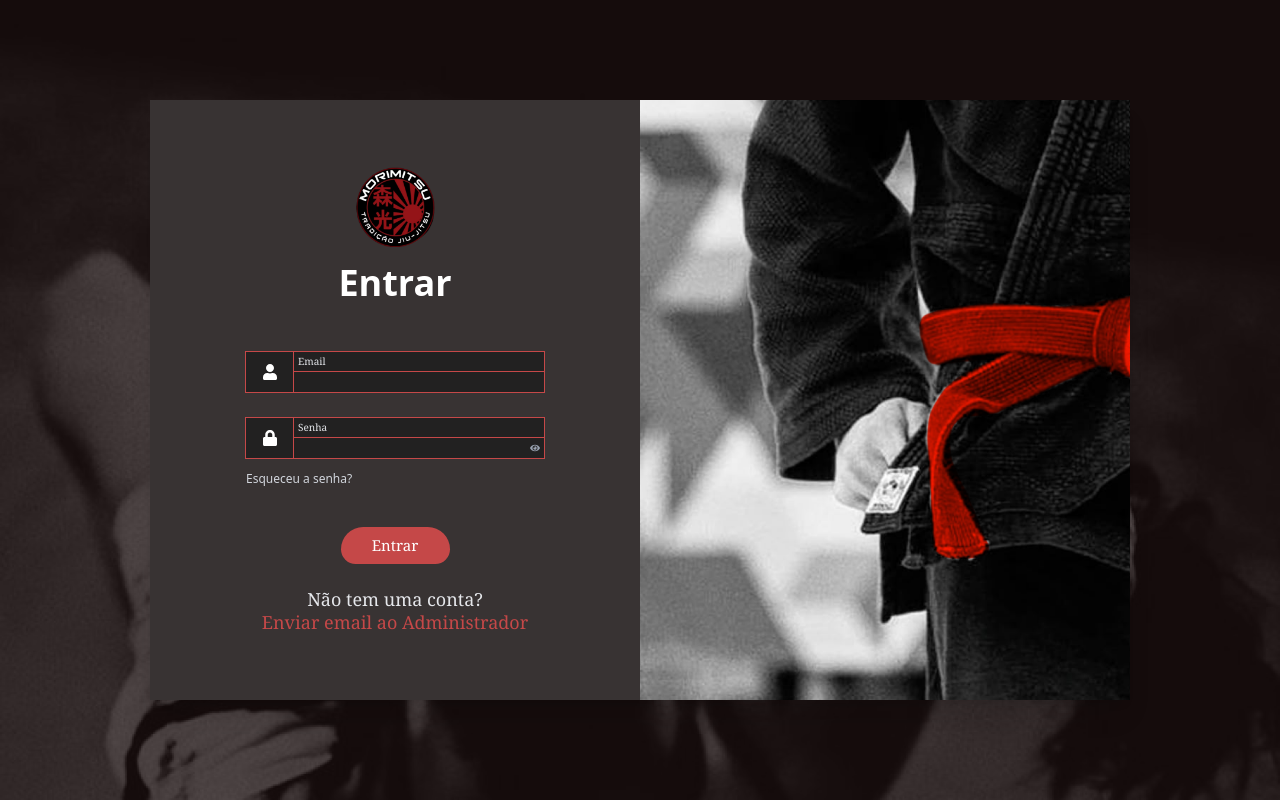
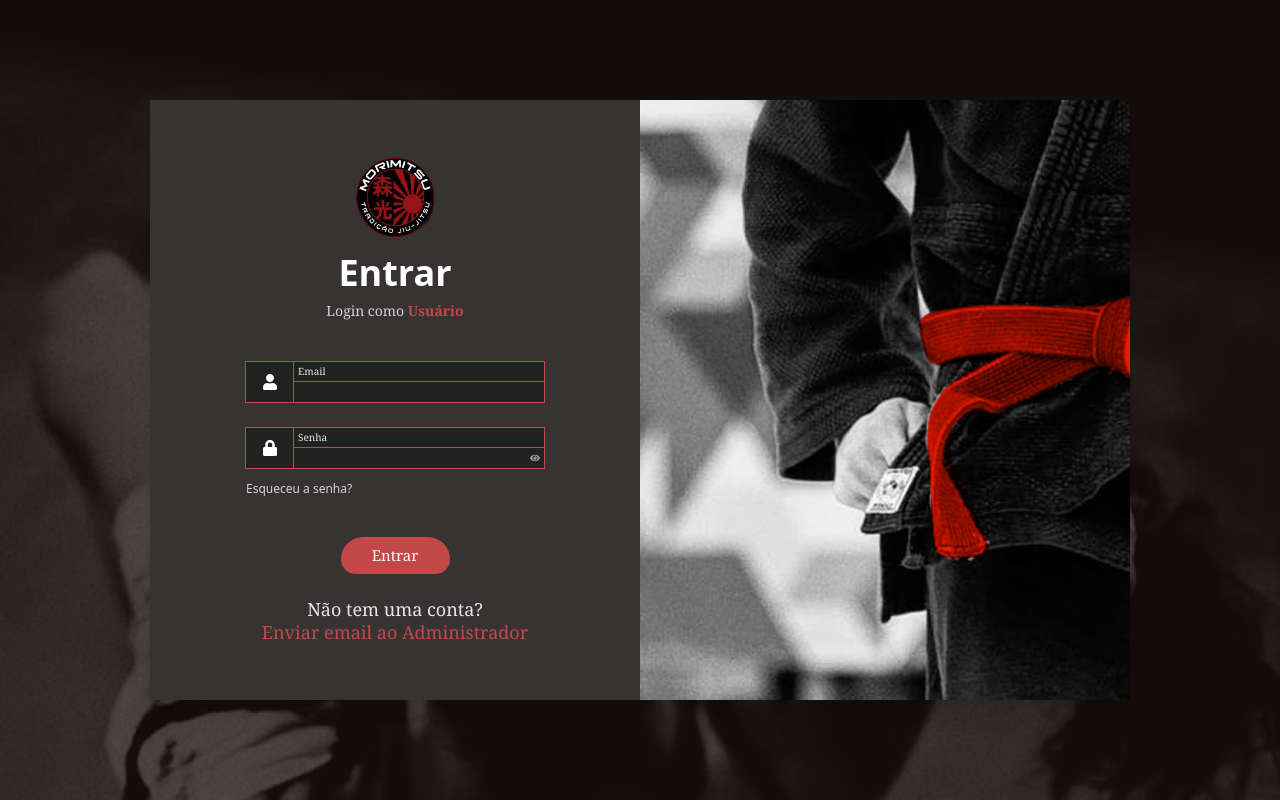
Before and after one commit to Lorranny125690/Morimistu, a React (Vite) app: page /login in a window 1280 px wide. Built offline with nearby package versions, Linux system fonts and the light colour scheme.

Commit message:
autenticação 2.0

```diff
--- a/src/context/authContext.tsx
+++ b/src/context/authContext.tsx
@@ -16,7 +16,7 @@ interface AuthProps {
     token: string | null;
     authenticated: boolean | null;
   };
-  onLogin: (email: string, password: string) => Promise<any>;
+  onLogin: (email: string, password: string, role: string) => Promise<any>;
   onLogout: () => Promise<void>;
 }
 
@@ -56,9 +56,10 @@ export const AuthProvider = ({ children }: AuthProviderProps) => {
   }, []);
 
   // Função de login
-  const login = async (email: string, password: string) => {
+  const login = async (email: string, password: string, role: string) => {
     try {
-      const result = await api.post(`/auth/login`, { email, password });
+      const result = await api.post(`/auth/login`, { email, password, role });
+      console.log({ email, password, role });
       const { token } = result.data;
 
       if (token) {
--- a/src/screens/auth/login.tsx
+++ b/src/screens/auth/login.tsx
@@ -1,5 +1,5 @@
 import { useState } from "react";
-import { useNavigate } from "react-router-dom";
+import { useNavigate, useLocation } from "react-router-dom"; // 👈 adicionamos useLocation
 import { FaUser, FaLock, FaEye, FaEyeSlash } from "react-icons/fa";
 import { motion, AnimatePresence } from "framer-motion";
 import { useAuth } from "@/context/authContext";
@@ -17,8 +17,6 @@ type FieldProps = {
 
 const Field = ({ icon, label, type = "text", value, onChange }: FieldProps) => {
   const [mostrarSenha, setMostrarSenha] = useState(false);
-
-  // alterna dinamicamente o tipo do input
   const inputType = type === "password" && mostrarSenha ? "text" : type;
 
   return (
@@ -57,12 +55,16 @@ const Field = ({ icon, label, type = "text", value, onChange }: FieldProps) => {
 
 export function Login() {
   const navigate = useNavigate();
+  const location = useLocation();
   const { onLogin } = useAuth();
 
   const [loading, setLoading] = useState(false);
   const [email, setEmail] = useState("");
   const [senha, setSenha] = useState("");
   const [erro, setErro] = useState<string | null>(null);
+
+  //acessa o tipo do usuário enviado pelo navigate (ADMIN ou TEACHER)
+  const userType = location.state?.userType || "Usuário";
 
   const handleLogin = async () => {
     if (!email || !senha) {
@@ -74,7 +76,7 @@ export function Login() {
     setLoading(true);
 
     try {
-      const res = await onLogin!(email, senha);
+      const res = await onLogin!(email, senha, userType);
 
       if (res?.error) {
         setErro(res.msg || "Erro ao fazer login");
@@ -112,7 +114,12 @@ export function Login() {
             animate={{ scale: 1, opacity: 1 }}
             transition={{ type: "spring", stiffness: 120, delay: 0.2 }}
           />
-          <h2 className="text-4xl font-bold mb-8">Entrar</h2>
+
+          {/* 👇 muda o texto conforme o tipo */}
+          <h2 className="text-4xl font-bold mb-2">Entrar</h2>
+          <p className="text-sm text-gray-300 mb-6 font-serif">
+            Login como <span className="text-[#C54848] font-semibold">{userType}</span>
+          </p>
 
           <div className="mt-4 w-full flex items-center justify-center flex-col space-y-6">
             <Field
@@ -139,7 +146,7 @@ export function Login() {
             Esqueceu a senha?
           </a>
 
-          {/* botão login com animação */}
+          {/* botão login */}
           <motion.button
             whileTap={{ scale: 0.9 }}
             whileHover={{ scale: 1.05 }}
--- a/src/screens/auth/userType.tsx
+++ b/src/screens/auth/userType.tsx
@@ -17,6 +17,10 @@ const Card = ({ children }: { children: React.ReactNode }) => (
 
 export function SelectLogin() {
   const navigate = useNavigate();
+
+  const handleNavigate = (type: "ADMIN" | "TEACHER") => {
+    navigate("/login", { state: { userType: type } });
+  };
 
   return (
     <div
@@ -50,7 +54,7 @@ export function SelectLogin() {
             whileHover={{ scale: 1.03 }}
             whileTap={{ scale: 0.97 }}
             className="h-10 w-69 flex items-center border border-[#C54848] bg-[#222121] text-[#C54848] hover:border-[#535bf2] hover:bg-[#201E1E] hover:cursor-pointer hover:text-white transition"
-            onClick={() => navigate("/login")}
+            onClick={() => handleNavigate("ADMIN")}
           >
             <div className="flex items-center justify-center w-12 h-10 border-r border-[#C54848] hover:text-white transition">
               <FaUserShield className="text-white" />
@@ -65,7 +69,7 @@ export function SelectLogin() {
             whileHover={{ scale: 1.03 }}
             whileTap={{ scale: 0.97 }}
             className="flex items-center border border-[#C54848] bg-[#222121] text-[#C54848] hover:border-[#535bf2] hover:bg-[#201E1E] hover:cursor-pointer hover:text-white transition"
-            onClick={() => navigate("/login-image")}
+            onClick={() => handleNavigate("TEACHER")}
           >
             <div className="flex items-center justify-center w-12 h-10 border-r border-[#C54848] hover:text-white transition">
               <FaChalkboardTeacher className="text-white" />
```
